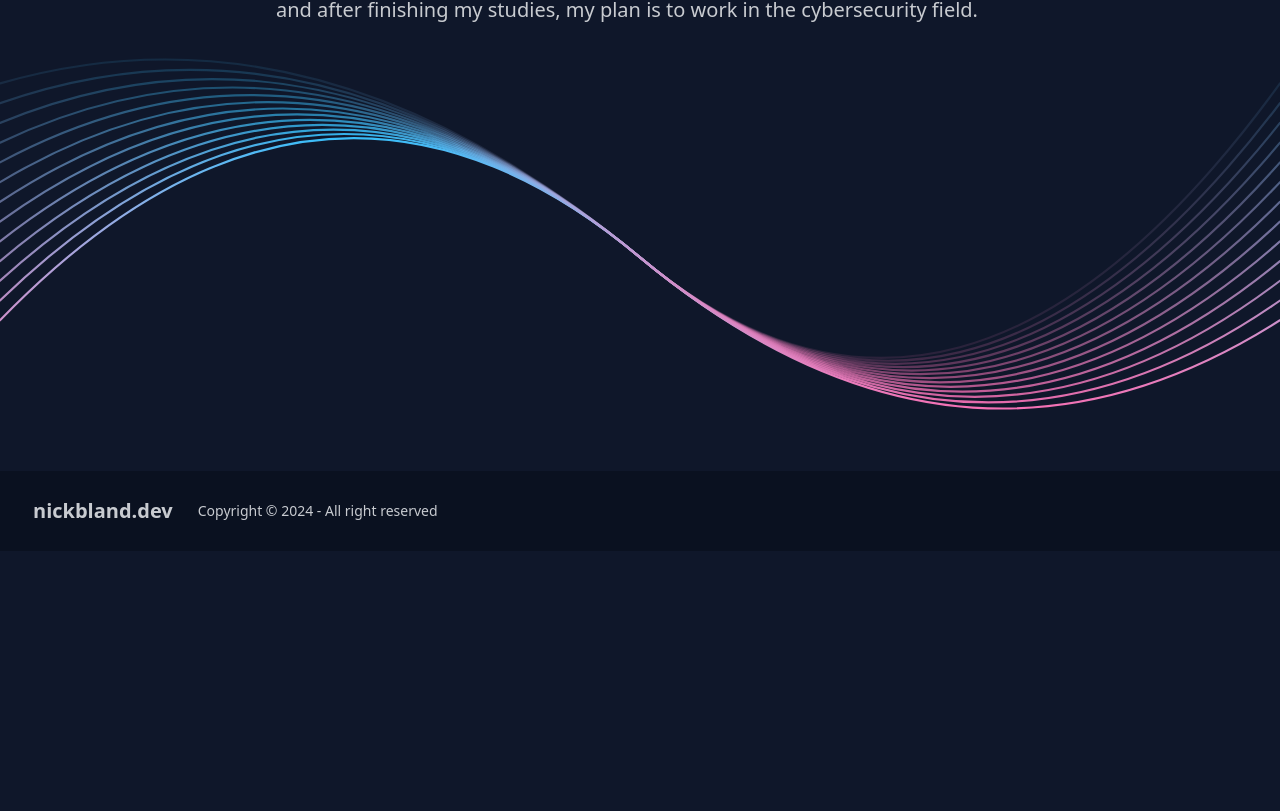
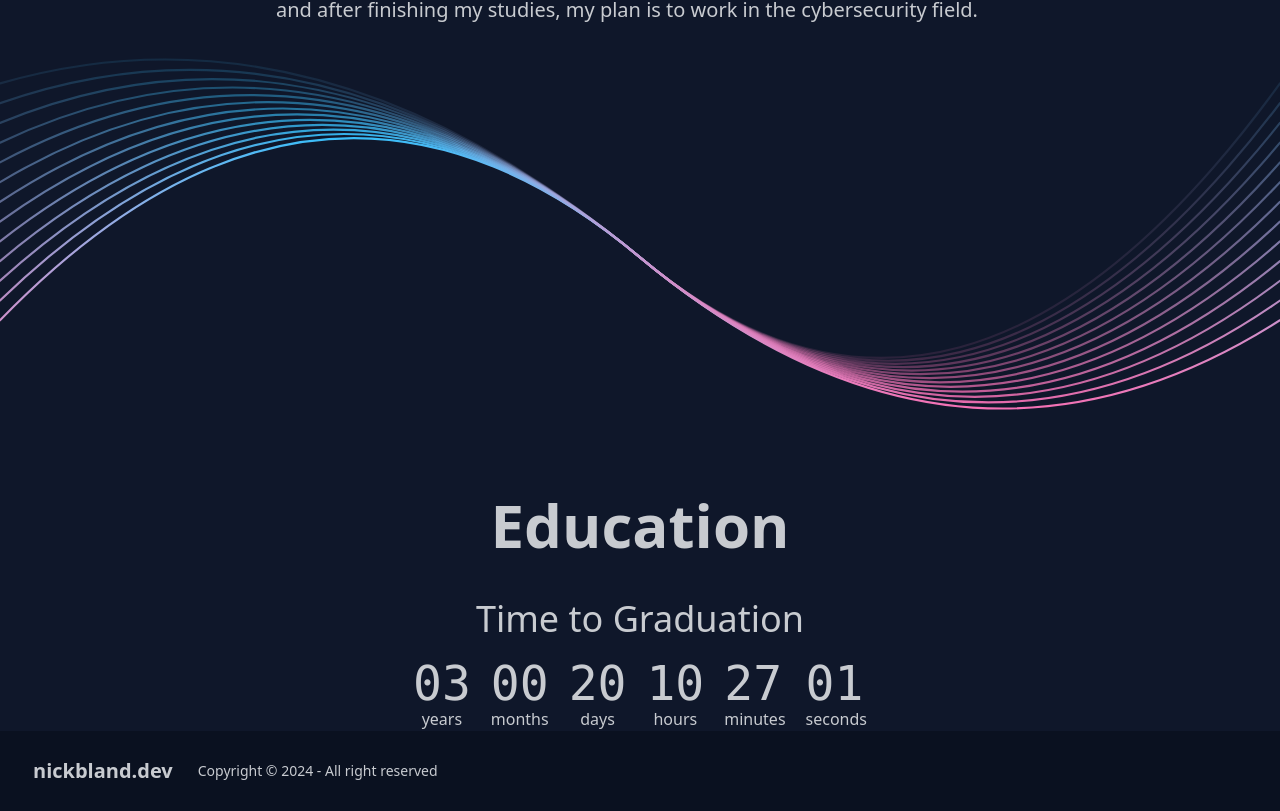
Before and after one commit to NickBland/website, a SvelteKit app: page /portfolio in a window 1280 px wide. Shown: the part 1104-1915 px from the top of the page. Before the commit the page ends 1655 px from the top, so only its background shows below. Built offline with nearby package versions, Linux system fonts and the light colour scheme.

Commit message:
Add in Graduation Countdown

```diff
--- /dev/null
+++ b/src/components/countdown.svelte
@@ -0,0 +1,75 @@
+<script lang="ts">
+  import { onMount } from "svelte";
+
+  const GRADUATION = new Date(1753797600000).valueOf();
+  let interval: NodeJS.Timer;
+
+  let timeTo = Math.abs(GRADUATION - Date.now().valueOf()) / 1000;
+
+  // Calculate time remaining from milliseconds to graduation (30 Jul, 2025)
+  $: years = Math.floor(timeTo / 31556926);
+  $: months = Math.floor(timeTo / 2629743) % 12;
+  $: days = Math.floor(timeTo / 86400) % 30;
+  $: hours = Math.floor(timeTo / 3600) % 24;
+  $: minutes = Math.floor(timeTo / 60) % 60;
+  $: seconds = Math.floor(timeTo % 60);
+
+  // Update the timeTo variable every 1000 milliseconds
+  // Don't go past 0 though! Stop the updates afterwards
+  function update() {
+    timeTo = (GRADUATION - Date.now().valueOf()) / 1000;
+    if (timeTo <= 0) {
+      clearInterval(interval);
+      timeTo = 0;
+    }
+  }
+
+  onMount(() => {
+    // Create a timer
+    interval = setInterval(update, 1000);
+
+    return () => {
+      clearInterval(interval);
+    };
+  });
+</script>
+
+<h3 class="p-5 text-4xl text-center">Time to Graduation</h3>
+<div class="grid grid-flow-col gap-5 text-center auto-cols-max justify-center">
+  <div class="flex flex-col">
+    <span class="countdown font-mono text-5xl">
+      <span style="--value:{years};"></span>
+    </span>
+    years
+  </div>
+  <div class="flex flex-col">
+    <span class="countdown font-mono text-5xl">
+      <span style="--value:{months};"></span>
+    </span>
+    months
+  </div>
+  <div class="flex flex-col">
+    <span class="countdown font-mono text-5xl">
+      <span style="--value:{days};"></span>
+    </span>
+    days
+  </div>
+  <div class="flex flex-col">
+    <span class="countdown font-mono text-5xl">
+      <span style="--value:{hours};"></span>
+    </span>
+    hours
+  </div>
+  <div class="flex flex-col">
+    <span class="countdown font-mono text-5xl">
+      <span style="--value:{minutes};"></span>
+    </span>
+    minutes
+  </div>
+  <div class="flex flex-col">
+    <span class="countdown font-mono text-5xl">
+      <span style="--value:{seconds};"></span>
+    </span>
+    seconds
+  </div>
+</div>
--- a/src/routes/portfolio/+page.svelte
+++ b/src/routes/portfolio/+page.svelte
@@ -1,12 +1,13 @@
 <script>
   import Divider from "../../components/divider.svelte";
+  import Countdown from "../../components/countdown.svelte";
 </script>
 
 <div
   class="hero height-minus-nav bg-gradient-to-br from-primary from-10% to-accent to-80%"
 >
   <div class="hero-overlay bg-opacity-30"></div>
-  <div class="hero-content text-left text-neutral-content flex-col lg:flex-row">
+  <div class="hero-content text-left text-accent-content flex-col lg:flex-row">
     <div class="skeleton w-48 h-64 shadow-2xl max-w-sm"></div>
     <div>
       <h1 class="mb-6 text-6xl font-bold">
@@ -17,7 +18,7 @@
         neat things.
       </p>
     </div>
-    <div class="hidden md:flex divider divider-horizontal divider-start">
+    <div class="hidden lg:flex divider divider-horizontal divider-start">
       Scoll
     </div>
   </div>
@@ -35,3 +36,6 @@
 </p>
 
 <Divider />
+
+<h1 class="my-6 text-6xl text-center text-base-content font-bold">Education</h1>
+<Countdown />
```
